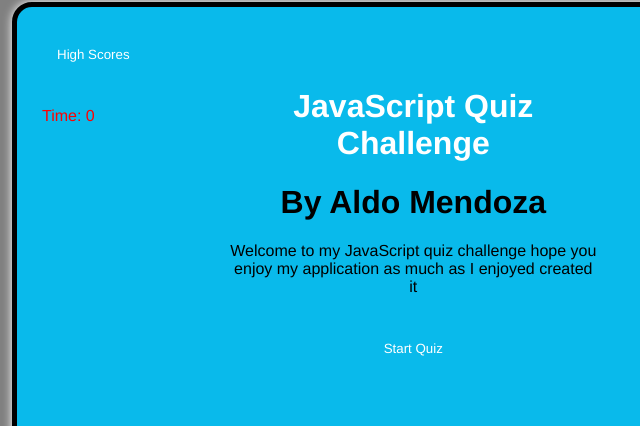
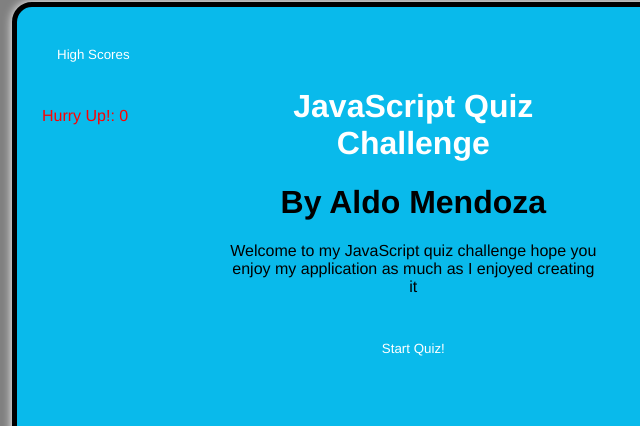
Before and after one commit to Aldomendoza56/Java-Quiz, a plain HTML site: page index.html in a window 1280 px wide. Shown: the part 123-549 px from the top of the page, 293-933 px from the left. Drawn offline with Linux system fonts and the light colour scheme.

Commit message:
finalizing my project putting in the final touches

```diff
--- a/index.html
+++ b/index.html
@@ -22,7 +22,7 @@
 
             <div class="timer">
                 <p>
-                    Time:
+                    Hurry Up!:
                     <span id="timer">
                         0
                     </span>
@@ -41,10 +41,10 @@
                         By Aldo Mendoza
                     </h1>
                     <p>
-                        Welcome to my JavaScript quiz challenge hope you enjoy my application as much as I enjoyed created it
+                        Welcome to my JavaScript quiz challenge hope you enjoy my application as much as I enjoyed creating it
                     </p>
                     <button id="start">
-                        Start Quiz
+                        Start Quiz!
                     </button>
                 </div>
             </div>
@@ -67,7 +67,7 @@
                            id="name"
                            max="3" />
                     <button id="submit-score">
-                        Submit
+                        Submit!
                     </button>
                 </p>
             </div>
```
